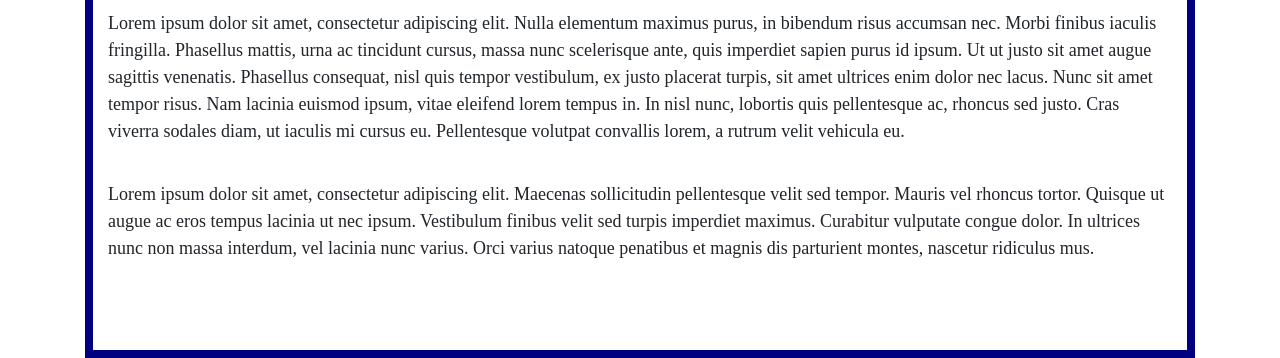
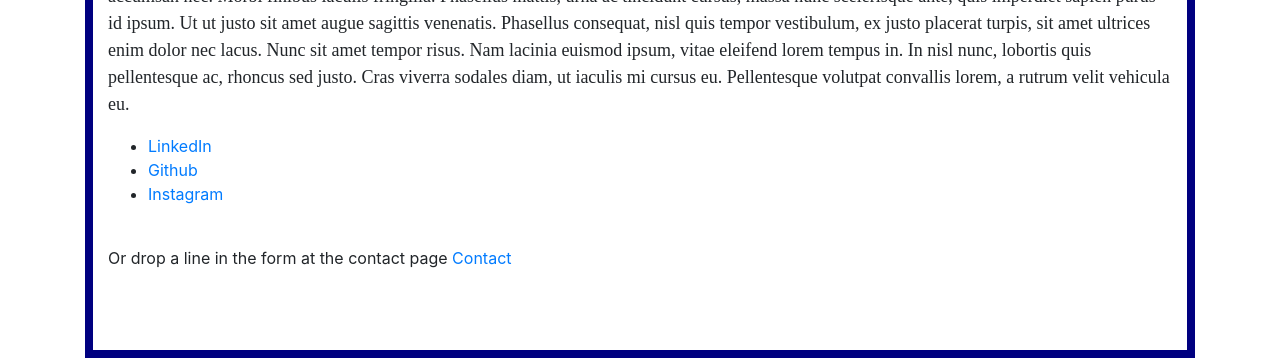
Before and after one commit to lrmccann/2-Responsive-Portfolio, a plain HTML site: page index.html in a window 1280 px wide. Shown: the part 508-866 px from the top of the page. Drawn offline with nearby package versions, Linux system fonts and the light colour scheme.

Commit message:
Fourth commit

```diff
--- a/index.html
+++ b/index.html
@@ -49,11 +49,15 @@
 
               Feel free to contact him via email at loganrmccann@gmail.com<br>
 
-             <br> Or drop a line in the form at the contact page <a href="http://www.sandalandsoxer.co.uk/home.htm" target="_blank">Contact</a> </p>
-
 
              <p class="body2"> <br>Lorem ipsum dolor sit amet, consectetur adipiscing elit. Nulla elementum maximus purus, in bibendum risus accumsan nec. Morbi finibus iaculis fringilla. Phasellus mattis, urna ac tincidunt cursus, massa nunc scelerisque ante, quis imperdiet sapien purus id ipsum. Ut ut justo sit amet augue sagittis venenatis. Phasellus consequat, nisl quis tempor vestibulum, ex justo placerat turpis, sit amet ultrices enim dolor nec lacus. Nunc sit amet tempor risus. Nam lacinia euismod ipsum, vitae eleifend lorem tempus in. In nisl nunc, lobortis quis pellentesque ac, rhoncus sed justo. Cras viverra sodales diam, ut iaculis mi cursus eu. Pellentesque volutpat convallis lorem, a rutrum velit vehicula eu.</p>
-             <p class="body3">Lorem ipsum dolor sit amet, consectetur adipiscing elit. Maecenas sollicitudin pellentesque velit sed tempor. Mauris vel rhoncus tortor. Quisque ut augue ac eros tempus lacinia ut nec ipsum. Vestibulum finibus velit sed turpis imperdiet maximus. Curabitur vulputate congue dolor. In ultrices nunc non massa interdum, vel lacinia nunc varius. Orci varius natoque penatibus et magnis dis parturient montes, nascetur ridiculus mus.</p>
+              <ul class="socialmedia">
+                <li><a href=">www.linkedin.com/in/logan-mccann-381855155">LinkedIn</a></li>
+                <li><a href="loganrmccann@github.io">Github</a></li>
+                <li><a href="https://www.instagram.com/logan_mccann/?hl=en">Instagram</a></li>
+              </ul>
+
+             <br> Or drop a line in the form at the contact page <a href="http://www.sandalandsoxer.co.uk/home.htm" target="_blank">Contact</a> </p>
           </div>
         </div>
       </div>
--- a/style.css
+++ b/style.css
@@ -43,7 +43,7 @@
     font-size: 18px;
     padding-top: 20px;
 }
-    .copyright{
+.copyright{
     padding-top: 40px;
     margin-top: 200px;
     background-color: orange;
```
